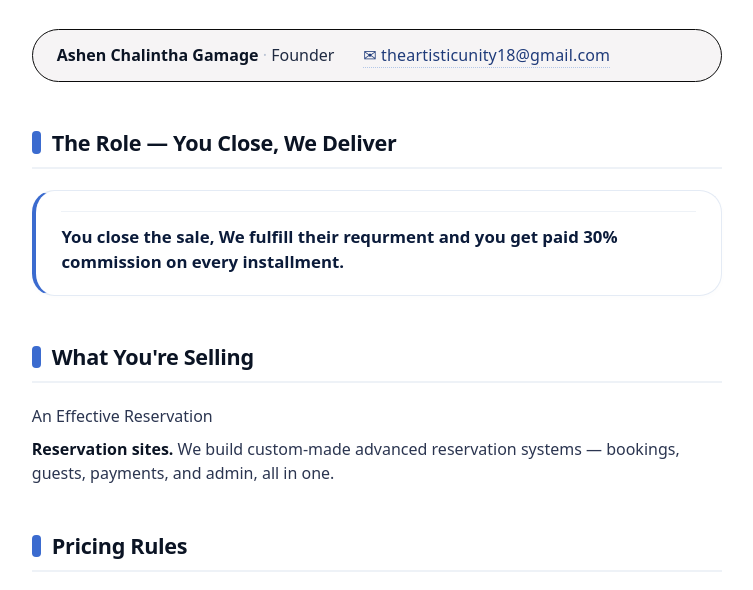
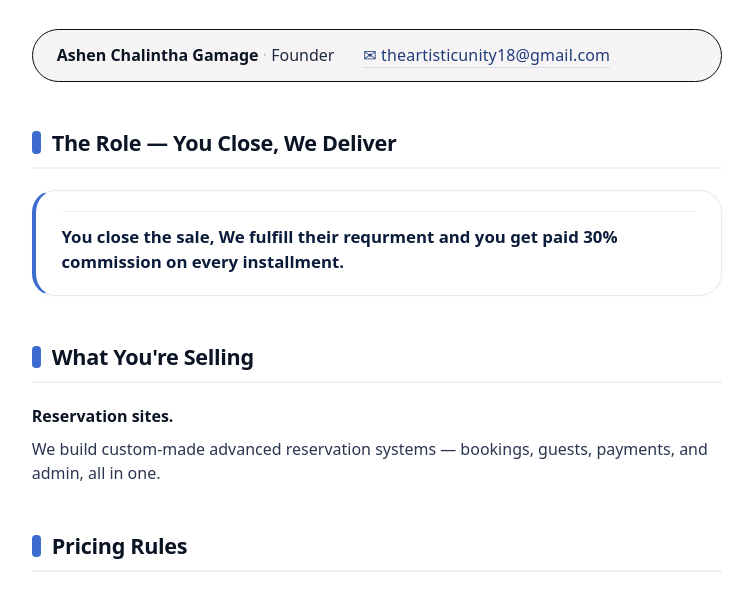
Before and after one commit to ashen-boop/Affiliate-Support-Page-3-Booking-Hub-, a plain HTML site: page index.html in a window 1280 px wide. Shown: the part 209-799 px from the top of the page, without its empty margins (263-1016 px from the left). Drawn offline with Linux system fonts and the light colour scheme.

Commit message:
Update index.html

```diff
--- a/index.html
+++ b/index.html
@@ -467,8 +467,8 @@
       <span class="marker"></span>
       <h2>What You're Selling</h2>
     </div>
-    <p class="plain">An Effective Reservation</p>
-    <p class="plain"><strong>Reservation sites.</strong> We build custom-made advanced reservation systems — bookings, guests, payments, and admin, all in one. </p>
+    <p class="plain"><strong>Reservation sites.</strong></p>
+    <p class="plain"> We build custom-made advanced reservation systems — bookings, guests, payments, and admin, all in one. </p>
 
 
 
```
